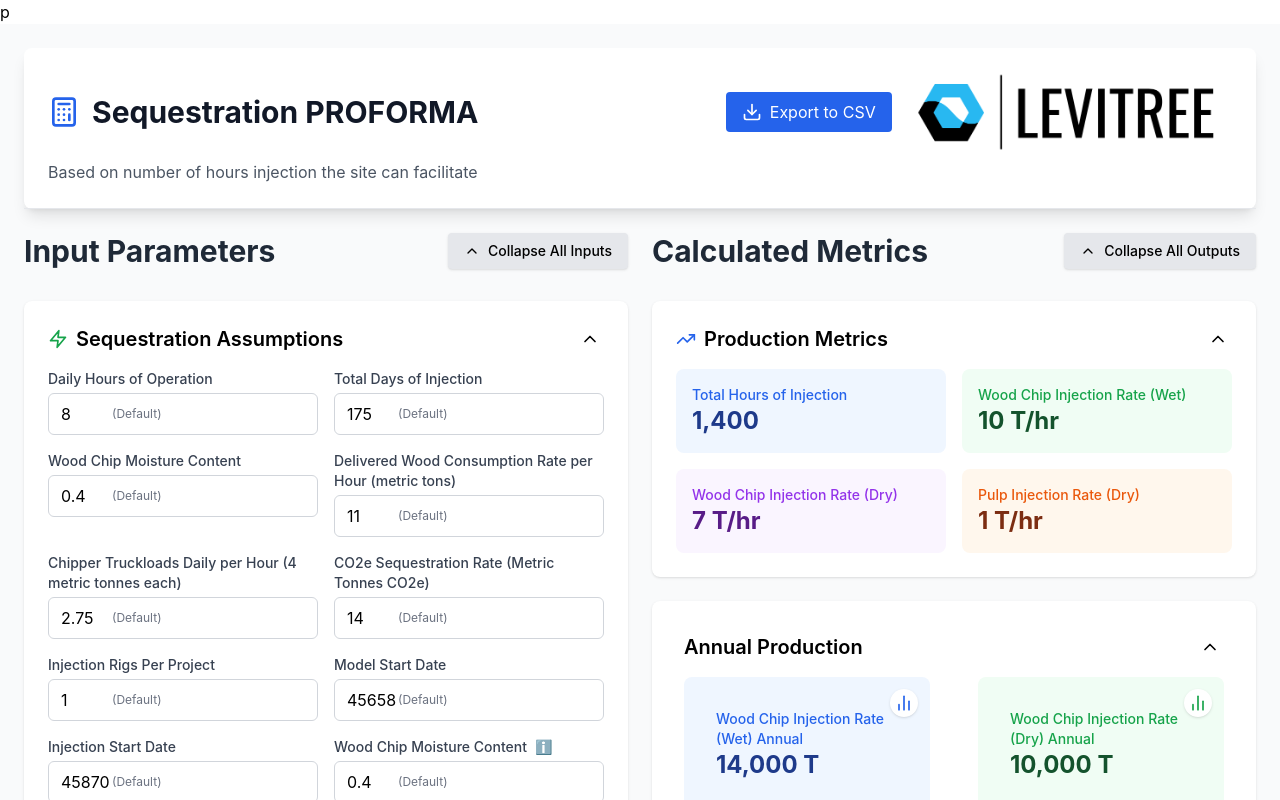
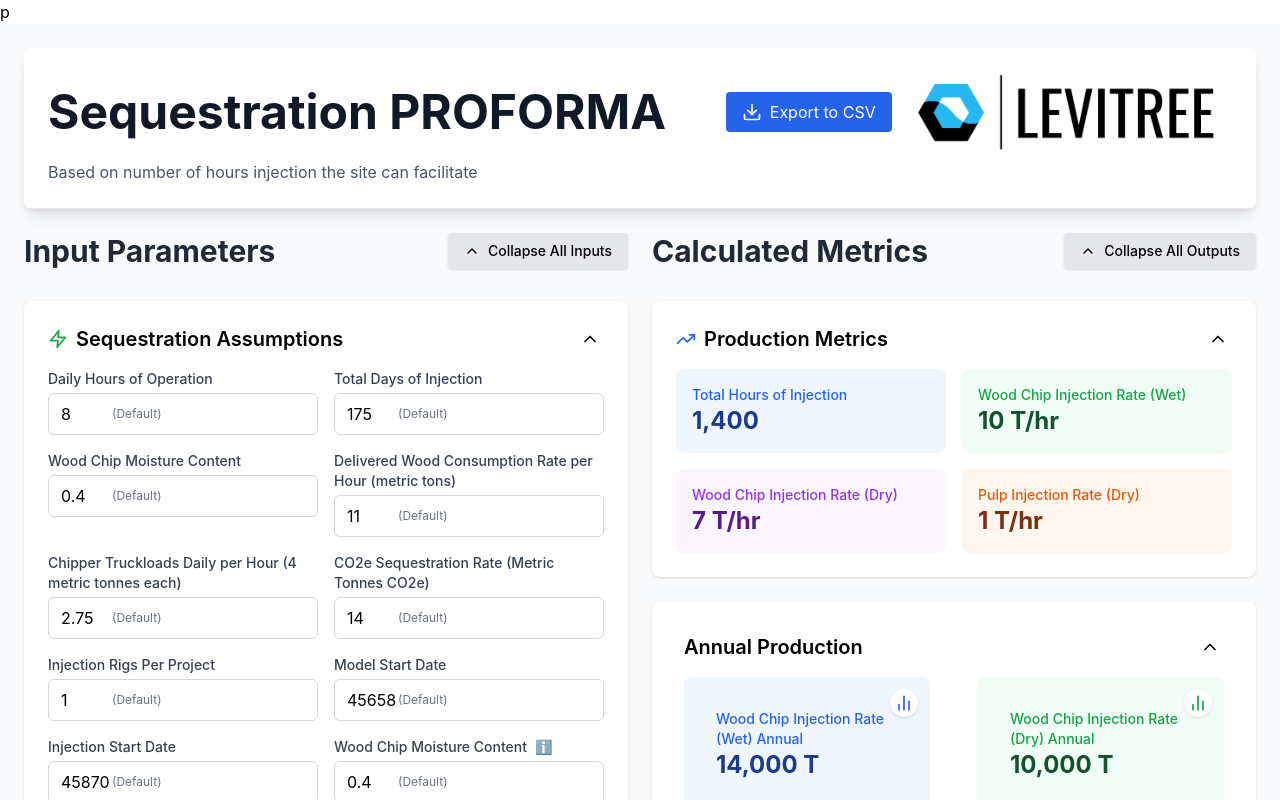
Before and after one commit to yonatanlevitree/csvUI, a React (Create React App) app: page / in a window 1280 px wide. Shown: the top 800 px of the page. Built offline with nearby package versions, Linux system fonts and the light colour scheme.

Commit message:
formatting

```diff
--- a/public/index.html
+++ b/public/index.html
@@ -2,7 +2,7 @@
 <html lang="en">
   <head>
     <meta charset="utf-8" />
-    <link rel="icon" href="%PUBLIC_URL%/favicon.ico" />
+    <link rel="icon" href="%PUBLIC_URL%/logo_pic.png" />
     <meta name="viewport" content="width=device-width, initial-scale=1" />
     <meta name="theme-color" content="#000000" />
     <meta
@@ -24,7 +24,7 @@
       work correctly both with client-side routing and a non-root public URL.
       Learn how to configure a non-root public URL by running `npm run build`.
     -->
-    <title>PROFORMA Calculator</title>p</title>
+    <title>Sequestration PROFORMA</title>p</title>
   </head>
   <body>
     <noscript>You need to enable JavaScript to run this app.</noscript>
--- a/src/SequestrationCalculator.js
+++ b/src/SequestrationCalculator.js
@@ -800,8 +800,7 @@ const SequestrationCalculator = () => {
         <div className="p-6 border-b">
           <div className="flex items-center justify-between mb-2">
             <div className="flex items-center gap-3">
-              <Calculator className="w-8 h-8 text-blue-600" />
-              <h1 className="text-3xl font-bold text-gray-900">Sequestration PROFORMA</h1>
+              <h1 className="text-5xl font-bold text-gray-900">Sequestration PROFORMA</h1>
             </div>
             <div className="flex items-center gap-4">
               <button
```
Also changed, not shown: public/logo_pic.png (added), public/manifest.json.
